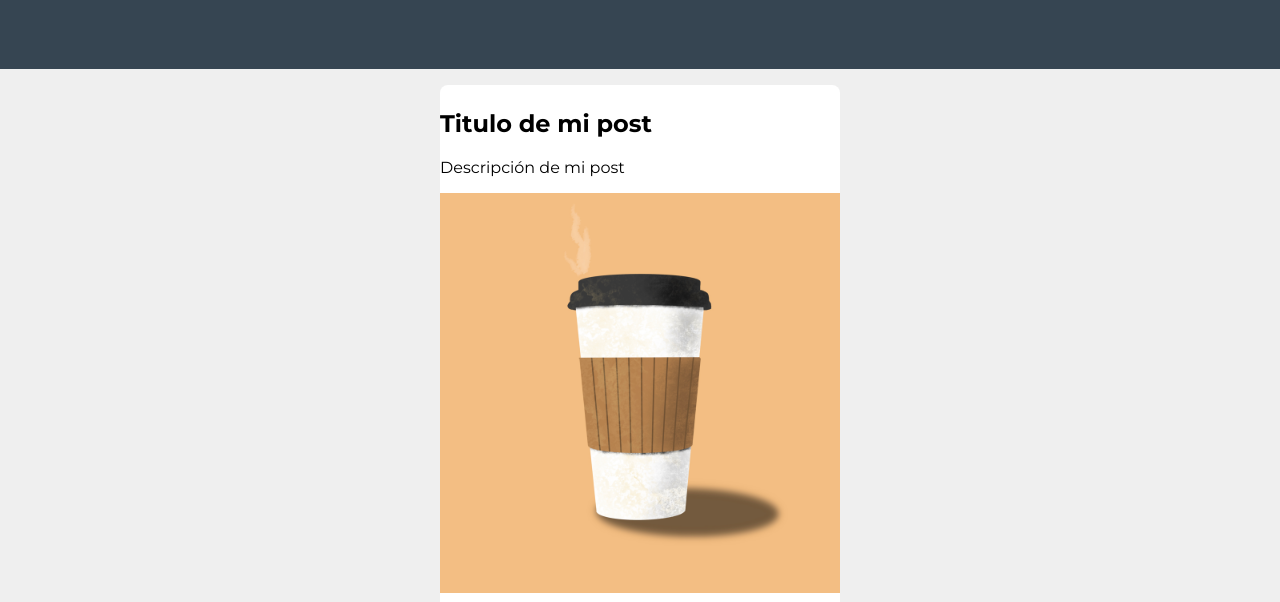
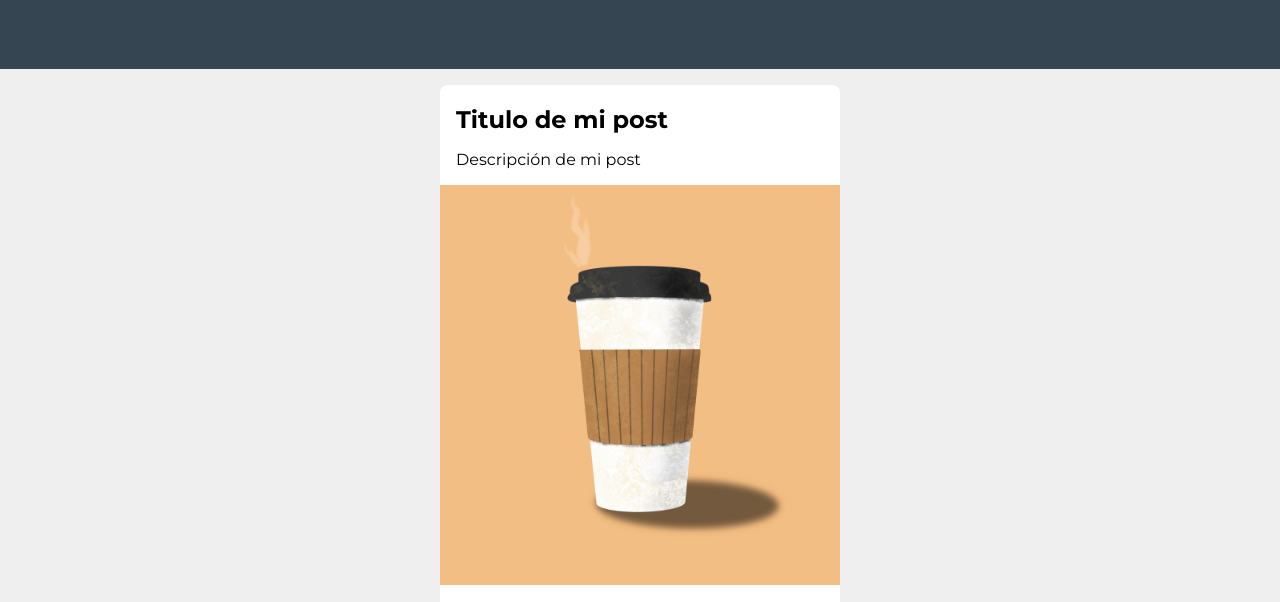
Before and after one commit to JavierHoyos/blog-html-css, a plain HTML site: page index.html in a window 1280 px wide. Shown: the part 191-793 px from the top of the page. Drawn offline with Linux system fonts and the light colour scheme.

Commit message:
se seleccionó los titulos y los parrafos para separarlos un poco de los borders

```diff
--- a/style.css
+++ b/style.css
@@ -29,3 +29,11 @@ section .post{
     border-radius: 0.5rem;
     padding: 0.25rem 0;
 }
+
+
+section .post h2,
+section .post p{
+    margin: 1rem;
+{
+
+}
```
